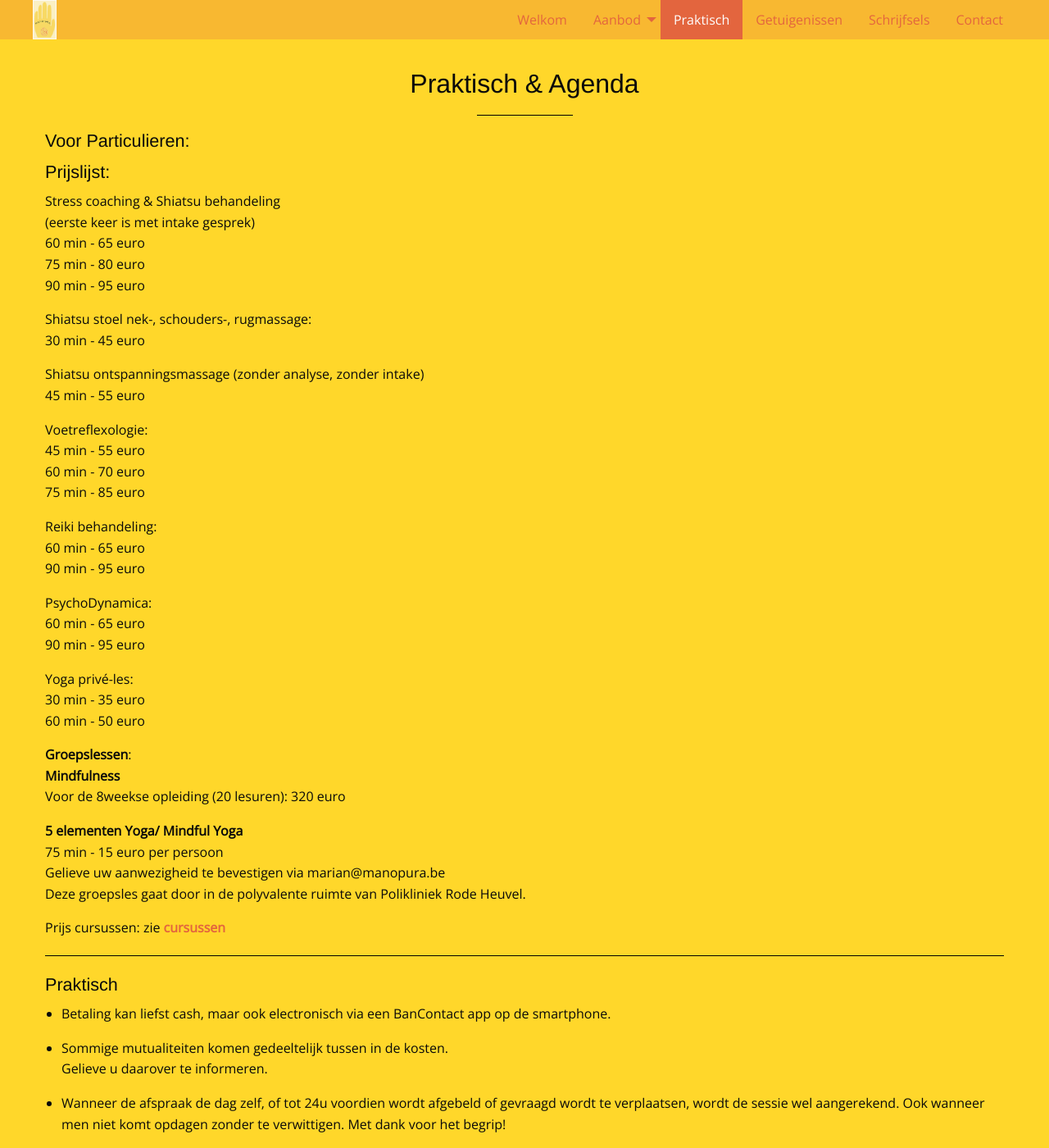
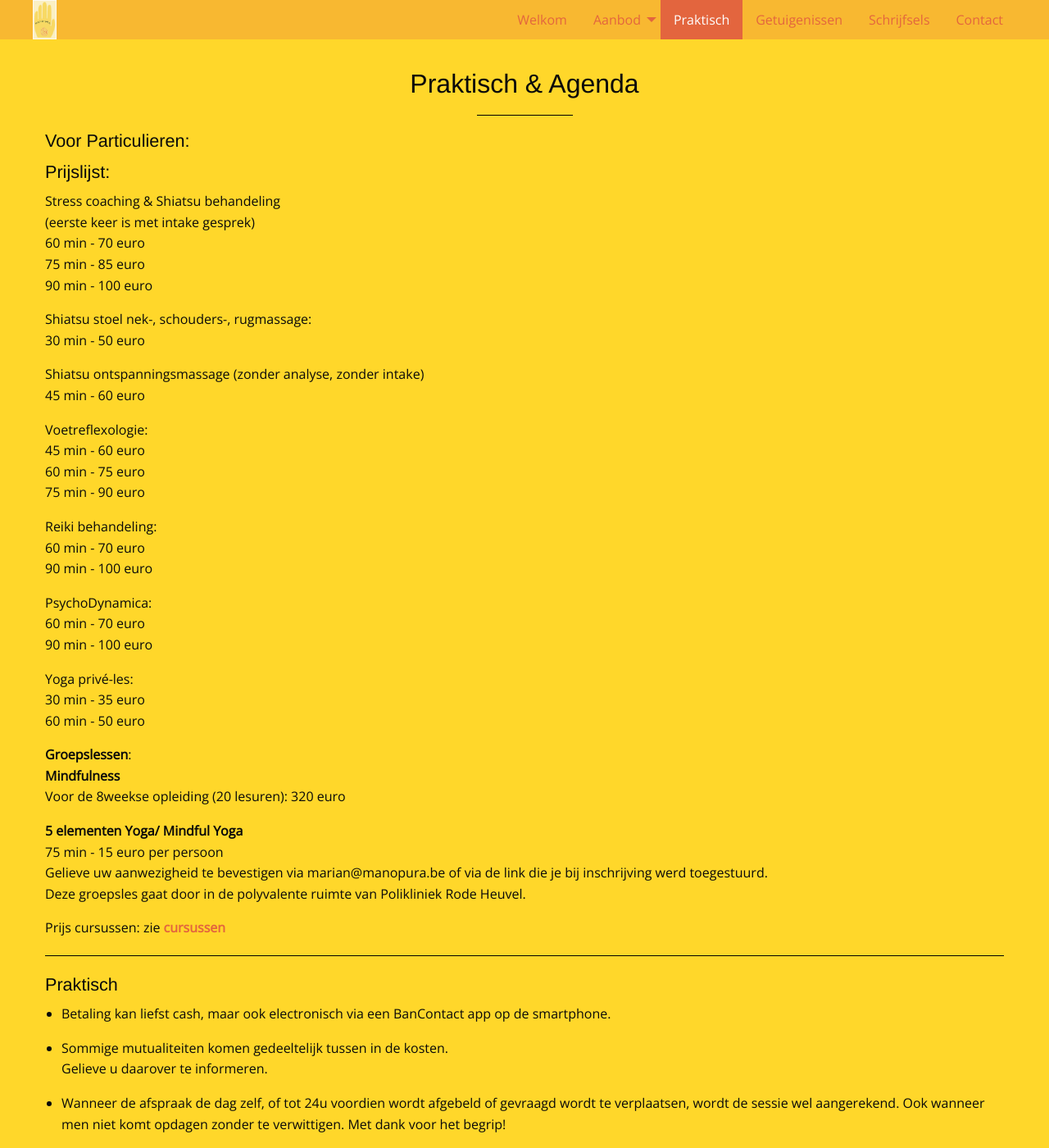
Before and after one commit to manopura/manopura.github.io, a Jekyll site: the page built from praktisch.md, in a window 1280 px wide and 1400 px high. Shown: the whole window at 82% size. Built offline with Jekyll 4.4.1, drawn with Linux system fonts in a browser that asks for light colours; nearby versions of some CDN libraries; our own code applies the rules of GitHub Pages for plain Markdown files.

Commit message:
Update praktisch.md

```diff
--- a/praktisch.md
+++ b/praktisch.md
@@ -9,28 +9,28 @@ menu: praktisch
 
 Stress coaching & Shiatsu behandeling
 (eerste keer is met intake gesprek)
-60 min - 65 euro
-75 min - 80 euro
-90 min - 95 euro
+60 min - 70 euro
+75 min - 85 euro
+90 min - 100 euro
 
 Shiatsu stoel nek-, schouders-, rugmassage:
-30 min - 45 euro
+30 min - 50 euro
 
 Shiatsu ontspanningsmassage (zonder analyse, zonder intake)
-45 min - 55 euro
+45 min - 60 euro
 
 Voetreflexologie:
-45 min - 55 euro
-60 min - 70 euro
-75 min - 85 euro
+45 min - 60 euro
+60 min - 75 euro
+75 min - 90 euro
 
 Reiki behandeling:
-60 min - 65 euro
-90 min - 95 euro
+60 min - 70 euro
+90 min - 100 euro
 
 PsychoDynamica:
-60 min - 65 euro
-90 min - 95 euro
+60 min - 70 euro
+90 min - 100 euro
 
 Yoga privé-les:
 30 min - 35 euro
@@ -43,7 +43,7 @@ Voor de 8weekse opleiding (20 lesuren): 320 euro
 
 **5 elementen Yoga/ Mindful Yoga**
 75 min - 15 euro per persoon
-Gelieve uw aanwezigheid te bevestigen via marian@manopura.be
+Gelieve uw aanwezigheid te bevestigen via marian@manopura.be of via de link die je bij inschrijving werd toegestuurd.
 Deze groepsles gaat door in de polyvalente ruimte van Polikliniek Rode Heuvel.
 
 
```
